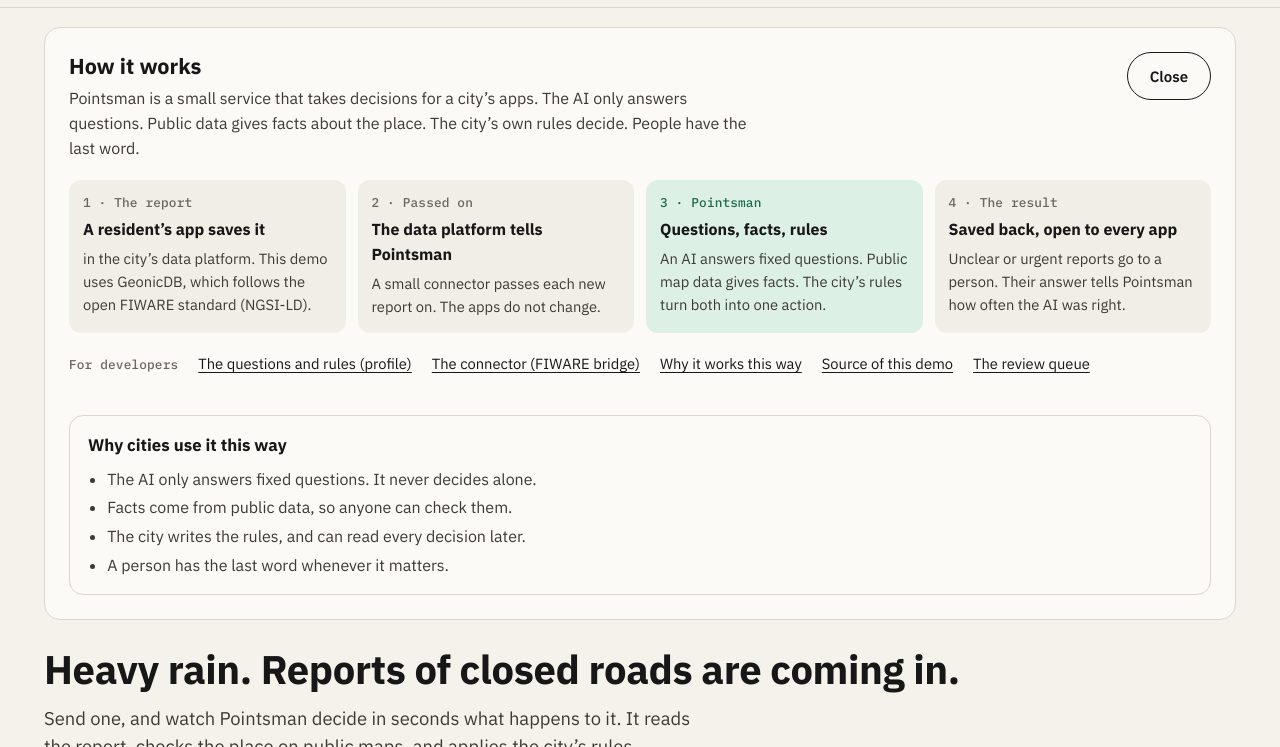
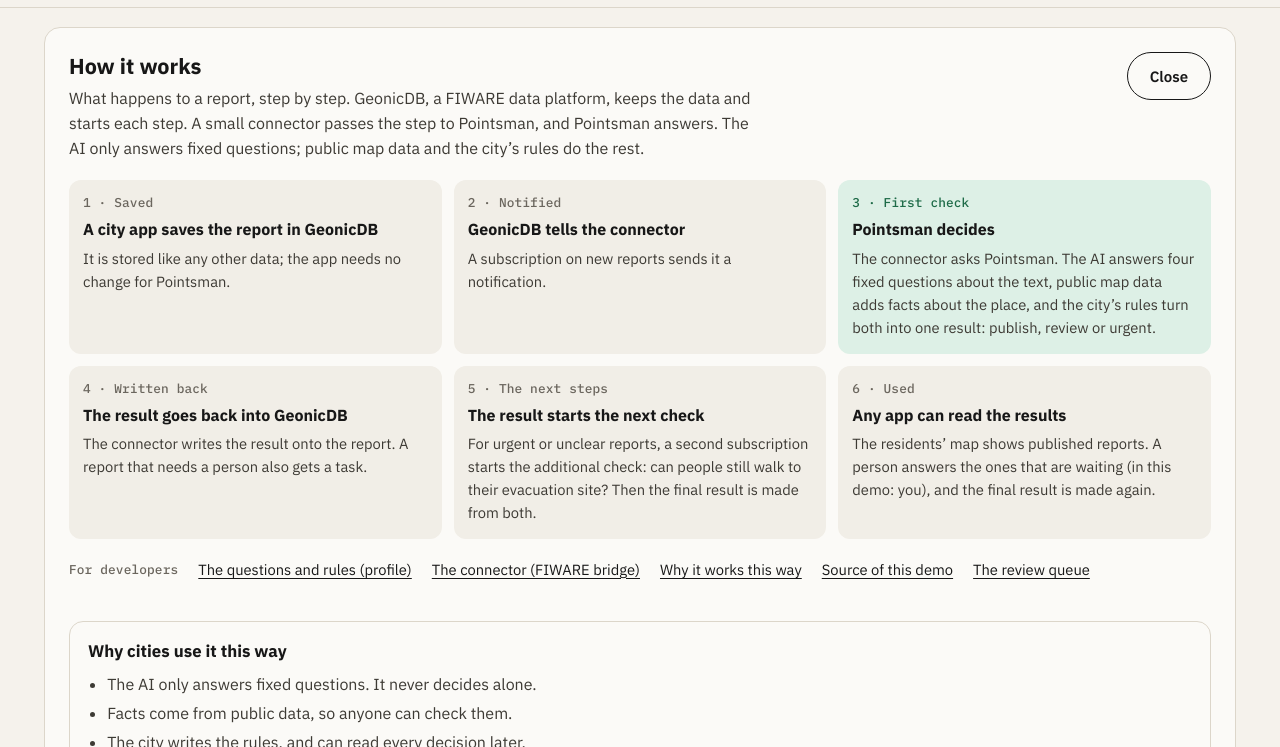
Before and after one commit to geolonia/pointsman-demo, a website: page site/index.html in a window 1280 px wide. Both pictures are taken after a click on the button "How it works". Shown: the part 62-809 px from the top of the page. Drawn offline with nearby package versions, Linux system fonts and the light colour scheme; no server answers; a web font is replaced by a local one.

Commit message:
How it works: what happens to a report in six steps, GeonicDB, connector, Pointsman
Signed-off-by: Daniel Kastl <daniel.kastl@gmail.com>

```diff
--- a/site/app.js
+++ b/site/app.js
@@ -18,11 +18,13 @@
       howTitle: 'How it works', close: 'Close',
       resize: 'Drag to make the panel wider or narrower (arrow keys work too)',
       activityTitle: 'Reports', activityLead: 'What the demo has decided: every report of the last day, the ones waiting for a person, and the numbers of the last 7 days.',
-      howLead: 'Pointsman is a small service that takes decisions for a city’s apps. The AI only answers questions. Public data gives facts about the place. The city’s own rules decide. People have the last word.',
-      h1k: '1 · The report', h1t: 'A resident’s app saves it', h1d: 'in the city’s data platform. This demo uses GeonicDB, which follows the open FIWARE standard (NGSI-LD).',
-      h2k: '2 · Passed on', h2t: 'The data platform tells Pointsman', h2d: 'A small connector passes each new report on. The apps do not change.',
-      h3k: '3 · Pointsman', h3t: 'Questions, facts, rules', h3d: 'An AI answers fixed questions. Public map data gives facts. The city’s rules turn both into one action.',
-      h4k: '4 · The result', h4t: 'Saved back, open to every app', h4d: 'Unclear or urgent reports go to a person. Their answer tells Pointsman how often the AI was right.',
+      howLead: 'What happens to a report, step by step. GeonicDB, a FIWARE data platform, keeps the data and starts each step. A small connector passes the step to Pointsman, and Pointsman answers. The AI only answers fixed questions; public map data and the city’s rules do the rest.',
+      h1k: '1 · Saved', h1t: 'A city app saves the report in GeonicDB', h1d: 'It is stored like any other data; the app needs no change for Pointsman.',
+      h2k: '2 · Notified', h2t: 'GeonicDB tells the connector', h2d: 'A subscription on new reports sends it a notification.',
+      h3k: '3 · First check', h3t: 'Pointsman decides', h3d: 'The connector asks Pointsman. The AI answers four fixed questions about the text, public map data adds facts about the place, and the city’s rules turn both into one result: publish, review or urgent.',
+      h4k: '4 · Written back', h4t: 'The result goes back into GeonicDB', h4d: 'The connector writes the result onto the report. A report that needs a person also gets a task.',
+      h5k: '5 · The next steps', h5t: 'The result starts the next check', h5d: 'For urgent or unclear reports, a second subscription starts the additional check: can people still walk to their evacuation site? Then the final result is made from both.',
+      h6k: '6 · Used', h6t: 'Any app can read the results', h6d: 'The residents’ map shows published reports. A person answers the ones that are waiting (in this demo: you), and the final result is made again.',
       forDevs: 'For developers', lProfile: 'The questions and rules (profile)', lBridge: 'The connector (FIWARE bridge)', lStory: 'Why it works this way', lSource: 'Source of this demo', lQueue: 'The review queue',
       listsLabel: 'Lists of reports', recent: 'Recent reports', recentNote: 'Everyone sees the same reports. Demo data is deleted after a day.',
       waitingTitle: 'Waiting for a person',
@@ -193,11 +195,13 @@
       howTitle: '仕組み', close: '閉じる',
       resize: 'ドラッグでパネルの幅を変えられます（矢印キーでも変えられます）',
       activityTitle: '報告の一覧', activityLead: 'デモが判断したもの：この 1 日の報告すべて、人の確認待ちの報告、そして直近 7 日間の数字です。',
-      howLead: 'Pointsman は、市のアプリに代わって判断する小さなサービスです。AI は質問に答えるだけです。場所の事実は公開データから調べます。行動を決めるのは市の規則です。最後に決めるのは人です。',
-      h1k: '1・報告', h1t: '住民のアプリが保存する', h1d: '保存先は市のデータ基盤です。このデモでは、オープンな FIWARE の標準（NGSI-LD）に沿った GeonicDB を使います。',
-      h2k: '2・受け渡し', h2t: 'データ基盤が Pointsman に知らせる', h2d: '小さなつなぎ役が、新しい報告を 1 件ずつ渡します。アプリは変えなくて済みます。',
-      h3k: '3・Pointsman', h3t: '質問、事実、規則', h3d: 'AI が決まった質問に答えます。場所の事実は公開の地図データから調べます。市の規則が、答えと事実から行動を 1 つ決めます。',
-      h4k: '4・結果', h4t: 'データ基盤に戻し、どのアプリでも使える', h4d: 'はっきりしない報告と緊急の報告は人に回ります。人の答えから、AI がどのくらい正しかったかが分かります。',
+      howLead: '通行止めの報告が届いてから結果が出るまでを、順番に説明します。データはすべて FIWARE のデータ基盤 GeonicDB にあり、次の段階に進むきっかけも GeonicDB が出します。Pointsman は、つなぎ役から聞かれたときに答えるだけです。AI が受け持つのは決まった質問への回答までで、判定は公開の地図データと市の規則で行います。',
+      h1k: '1・保存', h1t: '市のアプリが GeonicDB に保存する', h1d: '報告はほかのデータと同じように保存されます。Pointsman を使うために、アプリを作り変える必要はありません。',
+      h2k: '2・通知', h2t: 'GeonicDB がつなぎ役に知らせる', h2d: '新しい報告を購読（サブスクリプション）しておくと、保存されたときに通知が届きます。',
+      h3k: '3・最初の確認', h3t: 'Pointsman が判定する', h3d: 'つなぎ役が Pointsman に問い合わせます。AI は報告の文章を読んで、決まった 4 つの質問に答えます。場所については、公開の地図データで事実を確かめます。そのうえで市の規則が、公開するか、人が確認するか、緊急かを決めます。',
+      h4k: '4・書き戻し', h4t: '結果を GeonicDB に書き戻す', h4d: 'つなぎ役が結果を報告に書き込みます。人の確認が要る報告には、タスクも作ります。',
+      h5k: '5・次の段階', h5t: '結果が次の確認を始める', h5d: '緊急の報告やはっきりしない報告では、書き込まれた結果をきっかけに追加の確認が始まります。歩いて避難場所まで行けるかを調べる確認です。そのあと、両方の結果から最終結果を決めます。',
+      h6k: '6・利用', h6t: 'どのアプリからも使える', h6d: '公開された報告は、住民向けの地図に表示されます。確認待ちの報告には担当者が答え（このデモではあなたが担当者です）、その答えをもとに最終結果を決め直します。',
       forDevs: '開発者向け', lProfile: '質問と規則（プロファイル）', lBridge: 'つなぎ役（FIWARE ブリッジ）', lStory: 'この仕組みの理由', lSource: 'このデモのソース', lQueue: '確認待ちの一覧',
       listsLabel: '報告の一覧', recent: '最近の報告', recentNote: '全員が同じ報告を見ています。デモのデータは 1 日で消えます。',
       waitingTitle: '人の確認待ち',
--- a/site/index.html
+++ b/site/index.html
@@ -39,15 +39,17 @@
     <div class="how-head">
       <div>
         <h2 id="how-title" data-i18n="howTitle">How it works</h2>
-        <p data-i18n="howLead">Pointsman is a small service that takes decisions for a city’s apps. The AI only answers questions. Public data gives facts about the place. The city’s own rules decide. People have the last word.</p>
+        <p data-i18n="howLead">What happens to a report, step by step. GeonicDB, a FIWARE data platform, keeps the data and starts each step. A small connector passes the step to Pointsman, and Pointsman answers. The AI only answers fixed questions; public map data and the city’s rules do the rest.</p>
       </div>
       <button class="btn ghost" id="how-close" type="button" data-i18n="close">Close</button>
     </div>
     <ol class="how-steps">
-      <li><span class="kicker" data-i18n="h1k">1 · The report</span><strong data-i18n="h1t">A resident’s app saves it</strong><span data-i18n="h1d"></span></li>
-      <li><span class="kicker" data-i18n="h2k">2 · Passed on</span><strong data-i18n="h2t">The data platform tells Pointsman</strong><span data-i18n="h2d"></span></li>
-      <li class="accent"><span class="kicker" data-i18n="h3k">3 · Pointsman</span><strong data-i18n="h3t">Questions, facts, rules</strong><span data-i18n="h3d"></span></li>
-      <li><span class="kicker" data-i18n="h4k">4 · The result</span><strong data-i18n="h4t">Saved back, open to every app</strong><span data-i18n="h4d"></span></li>
+      <li><span class="kicker" data-i18n="h1k">1 · Saved</span><strong data-i18n="h1t">A city app saves the report in GeonicDB</strong><span data-i18n="h1d"></span></li>
+      <li><span class="kicker" data-i18n="h2k">2 · Notified</span><strong data-i18n="h2t">GeonicDB tells the connector</strong><span data-i18n="h2d"></span></li>
+      <li class="accent"><span class="kicker" data-i18n="h3k">3 · First check</span><strong data-i18n="h3t">Pointsman decides</strong><span data-i18n="h3d"></span></li>
+      <li><span class="kicker" data-i18n="h4k">4 · Written back</span><strong data-i18n="h4t">The result goes back into GeonicDB</strong><span data-i18n="h4d"></span></li>
+      <li><span class="kicker" data-i18n="h5k">5 · The next steps</span><strong data-i18n="h5t">The result starts the next check</strong><span data-i18n="h5d"></span></li>
+      <li><span class="kicker" data-i18n="h6k">6 · Used</span><strong data-i18n="h6t">Any app can read the results</strong><span data-i18n="h6d"></span></li>
     </ol>
     <p class="links"><span class="kicker" data-i18n="forDevs">For developers</span>
       <a href="https://github.com/geolonia/pointsman/blob/main/examples/profiles/road-restriction-check.yaml" data-i18n="lProfile">The questions and rules (profile)</a>
--- a/site/style.css
+++ b/site/style.css
@@ -250,7 +250,7 @@
 .how { background: var(--panel); border: 1px solid var(--line); border-radius: 16px; padding: 24px; display: grid; gap: 20px; scroll-margin-top: 80px; }
 .how-head { display: flex; justify-content: space-between; align-items: flex-start; gap: 16px; flex-wrap: wrap; }
 .how-head p { margin: 6px 0 0; max-width: 72ch; color: var(--fg-2); }
-.how-steps { list-style: none; margin: 0; padding: 0; display: grid; grid-template-columns: repeat(4, minmax(0, 1fr)); gap: 12px; }
+.how-steps { list-style: none; margin: 0; padding: 0; display: grid; grid-template-columns: repeat(3, minmax(0, 1fr)); gap: 12px; }
 .how-steps li { background: var(--panel-2); border-radius: 12px; padding: 14px; display: grid; gap: 6px; align-content: start; font-size: 0.92rem; color: var(--fg-2); }
 .how-steps li strong { color: var(--fg); font-size: 1rem; }
 .how-steps li.accent { background: var(--t-publish); }
```
Also changed, not shown: README.md.
